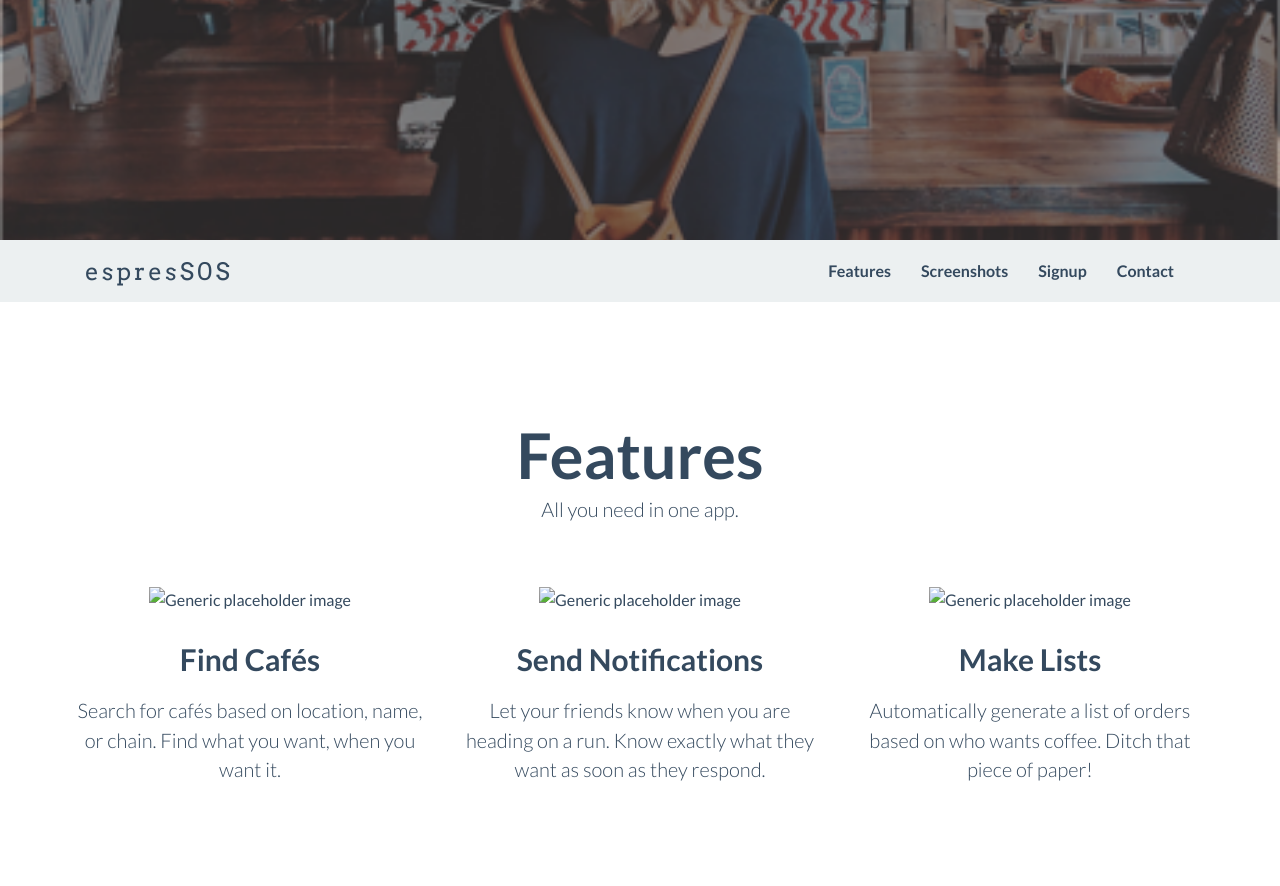
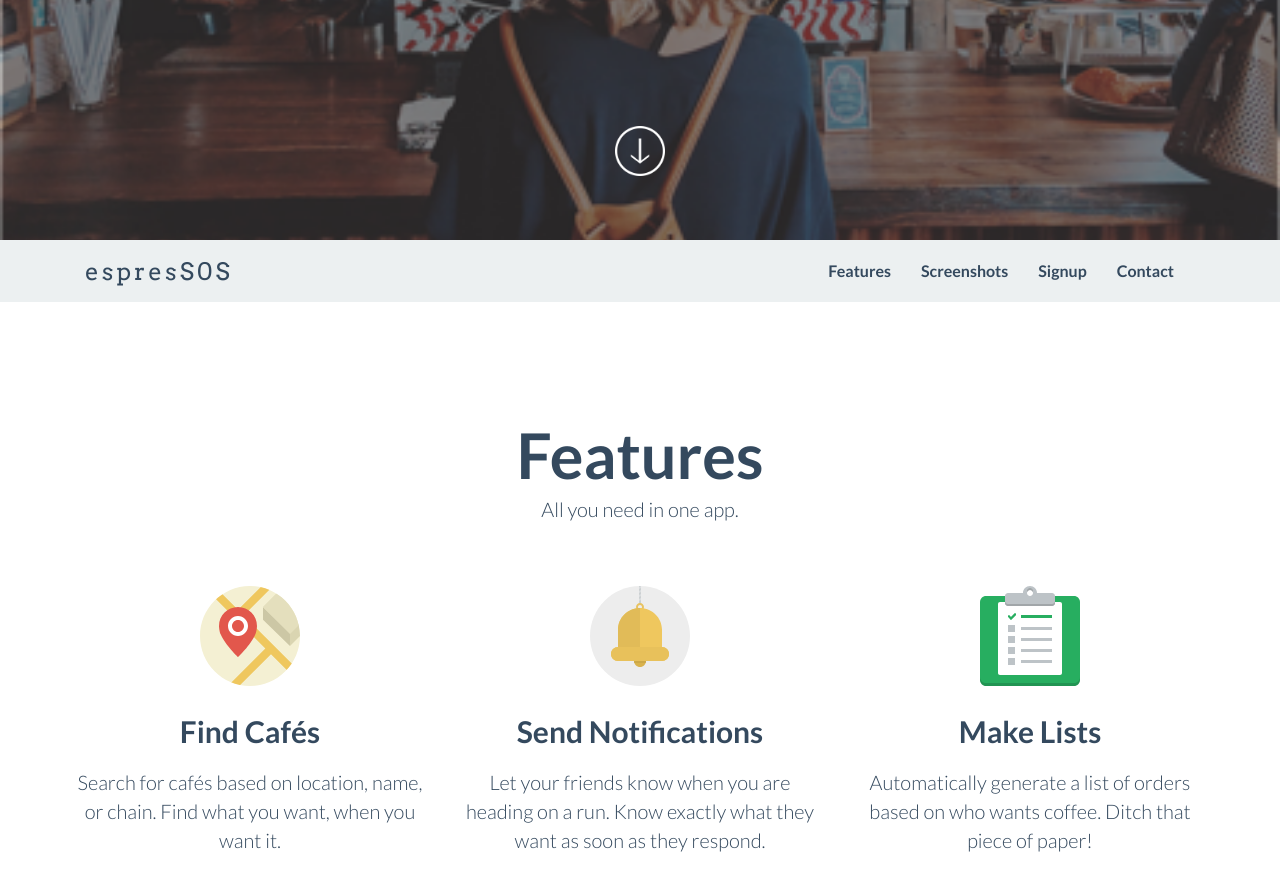
Before and after one commit to RachaelMack/espresSOShome, a plain HTML site: page index.html in a window 1280 px wide. Shown: the part 560-1446 px from the top of the page. Drawn offline with nearby package versions, Linux system fonts and the light colour scheme.

Commit message:
icons again

```diff
--- a/index.html
+++ b/index.html
@@ -70,7 +70,7 @@
         <!-- /.container -->
 		<div class="col-xs-12 text-center abcen wow fadeIn">
 			<div class="button_down ">
-				<a class="imgcircle wow bounceInUp" data-wow-duration="1.5s"  href="#whatis"> <img class="img_scroll" src="img/iconss/circle.png" alt=""> </a>
+				<a class="imgcircle wow bounceInUp" data-wow-duration="1.5s"  href="#whatis"> <img class="img_scroll" src="img/icons/circle.png" alt=""> </a>
 			</div>
 		</div>
     </div>
@@ -115,7 +115,7 @@
 			<div class="row">
 
 				<div class="col-sm-4 wow fadeInDown text-center">
-				  <img class="rotate" src="img/iconss/map.svg" alt="Generic placeholder image">
+				  <img class="rotate" src="img/icons/map.svg" alt="Generic placeholder image">
 				  <h3>Find Cafés</h3>
 				  <p class="lead">Search for cafés based on location, name, or chain. Find what you want, when you want it. </p>
 
@@ -123,14 +123,14 @@
 				</div><!-- /.col-lg-4 -->
 
 				<div class="col-sm-4 wow fadeInDown text-center">
-				  <img  class="rotate" src="img/iconss/bell.svg" alt="Generic placeholder image">
+				  <img  class="rotate" src="img/icons/bell.svg" alt="Generic placeholder image">
 				   <h3> Send Notifications</h3>
 				   <p class="lead">Let your friends know when you are heading on a run. Know exactly what they want as soon as they respond. </p>
 				   <!-- <p><a class="btn btn-embossed btn-primary view" role="button">View Details</a></p> -->
 				</div><!-- /.col-lg-4 -->
 
 				<div class="col-sm-4  wow fadeInDown text-center">
-				  <img class="rotate" src="img/iconss/clipboard.svg" alt="Generic placeholder image">
+				  <img class="rotate" src="img/icons/clipboard.svg" alt="Generic placeholder image">
 				  <h3>Make Lists</h3>
 				  <p class="lead">Automatically generate a list of orders based on who wants coffee. Ditch that piece of paper! </p>
 				 <!-- <p><a class="btn btn-embossed btn-primary view" role="button">View Details</a></p> -->
```
